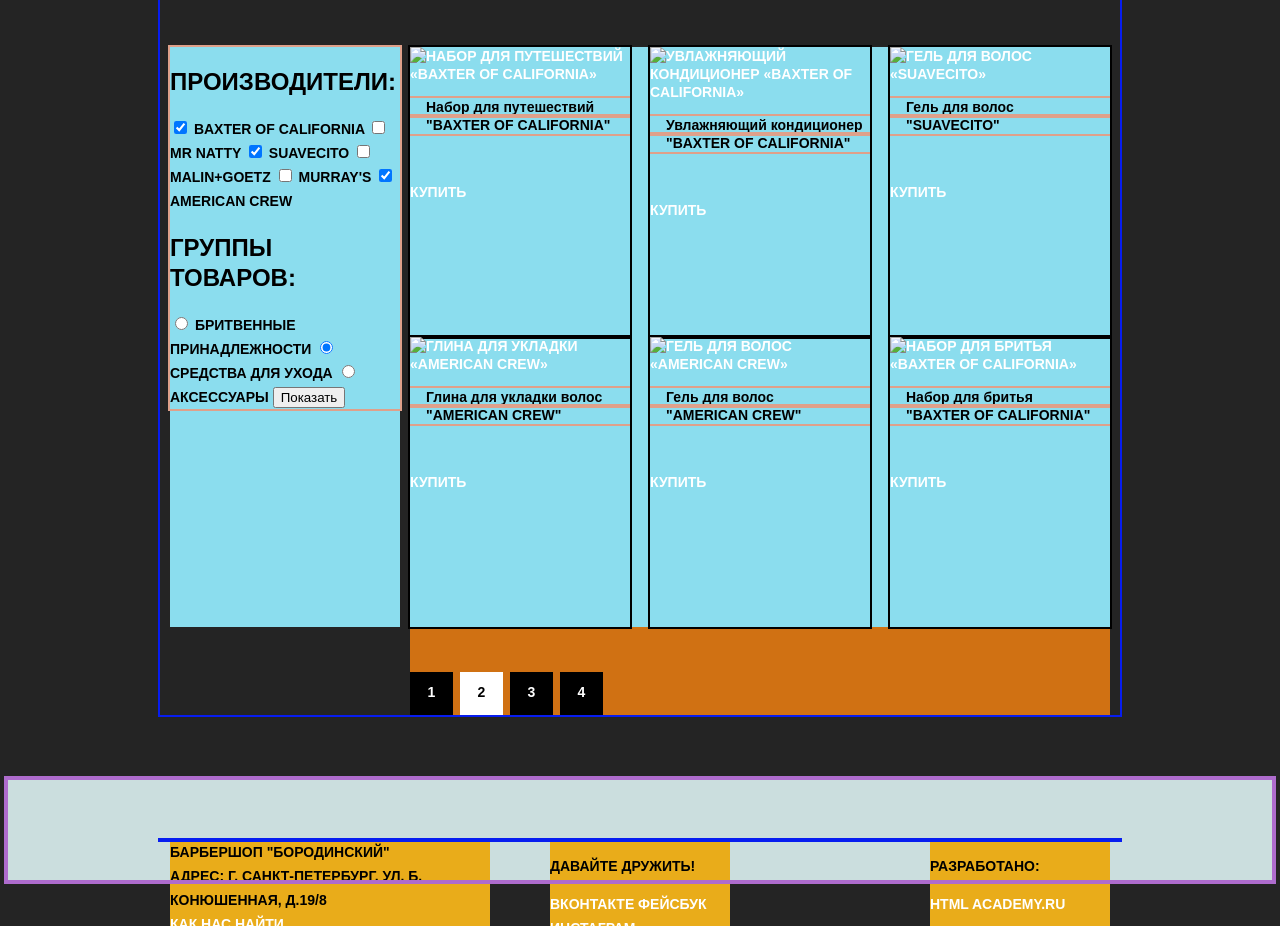
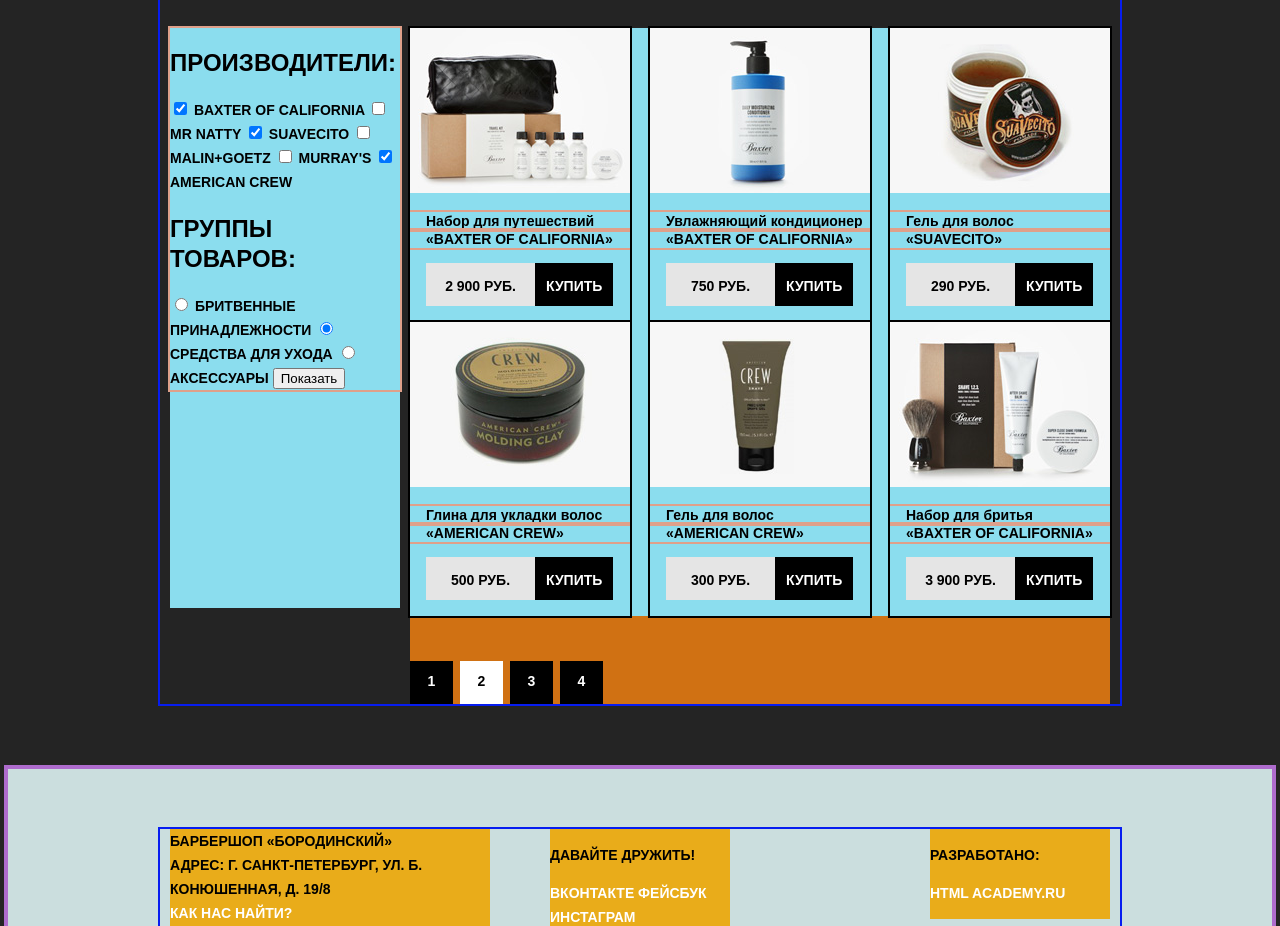
Before and after one commit to fretkus/211336-barbershop, a plain HTML site: page catalog.html in a window 1280 px wide. Shown: the part 255-1181 px from the top of the page. Drawn offline with Linux system fonts and the light colour scheme.

Commit message:
Внесла изменения с учетом стилей для сеток

```diff
--- a/catalog.html
+++ b/catalog.html
@@ -7,10 +7,12 @@
   </head>
   <body class="inner-page">
     <header class="main-header">
-      <div class="container">
+      <div class="container clearfix">
         <nav class="main-navigation">
-          <a href="#"><img src="img/logo-small.png" width="111" height="24" alt="Барбершоп «Бородинский»"></a>
           <ul>
+            <li>
+              <a href="#"><img src="img/logo-small.png" width="111" height="24" alt="Барбершоп «Бородинский»"></a>
+            </li>
             <li><a href="#">Информация</a></li>
             <li><a href="#">Новости</a></li>
             <li><a href="#">Прайс-лист</a></li>
@@ -25,7 +27,7 @@
         </div>
       </div>
     </header>
-    <main class="container">
+    <main class="container clearfix">
       <h1>Средства для ухода</h1>
       <ul class="breadcrumbs">
         <li><a href="#">Главная</a></li>
@@ -60,69 +62,81 @@
       <div class="main-content-right">
         <article class="catalog-item">
           <a href="#">
-            <img src="img/catalog/baxter1.jpg" width="220" height="165" alt="Набор для путешествий «BAXTER OF CALIFORNIA»">
+            <img src="img/baxter1.jpg" width="220" height="165" alt="Набор для путешествий «BAXTER OF CALIFORNIA»">
           </a>
           <a href="#">
             <span class="item">Набор для путешествий</span>
-            <span class="item-title">"Baxter of California"</span>
+            <span class="item-title">«Baxter of California»</span>
           </a>
-          <div class="price">2 900 руб.</div>
-          <a href="#" class="btn">Купить</a>
+          <section class="price">
+            <div class="item-price">2 900 руб.</div>
+            <a href="#" class="btn-price">Купить</a>
+          </section>
         </article>
         <article class="catalog-item">
           <a href="#">
-            <img src="img/catalog/baxter2.jpg" width="220" height="165" alt="Увлажняющий кондиционер «BAXTER OF CALIFORNIA»">
+            <img src="img/baxter2.jpg" width="220" height="165" alt="Увлажняющий кондиционер «BAXTER OF CALIFORNIA»">
           </a>
           <a href="#">
             <span class="item">Увлажняющий кондиционер</span>
-            <span class="item-title">"Baxter of California"</span>
+            <span class="item-title">«Baxter of California»</span>
           </a>
-          <div class="price">750 руб.</div>
-          <a href="#" class="btn">Купить</a>
+          <section class="price">
+            <div class="item-price">750 руб.</div>
+            <a href="#" class="btn-price">Купить</a>
+          </section>
         </article>
         <article class="catalog-item">
           <a href="#">
-            <img src="img/catalog/suavecito.jpg" width="220" height="165" alt="Гель для волос «SUAVECITO»">
+            <img src="img/suavecito.jpg" width="220" height="165" alt="Гель для волос «SUAVECITO»">
           </a>
           <a href="#">
             <span class="item">Гель для волос</span>
-            <span class="item-title">"Suavecito"</span>
+            <span class="item-title">«Suavecito»</span>
           </a>
-          <div class="price">290 руб.</div>
-          <a href="#" class="btn">Купить</a>
+          <section class="price">
+            <div class="item-price">290 руб.</div>
+            <a href="#" class="btn-price">Купить</a>
+          </section>
         </article>
         <article class="catalog-item">
           <a href="#">
-            <img src="img/catalog/crew1.jpg" width="220" height="165" alt="Глина для укладки «AMERICAN CREW»">
+            <img src="img/crew1.jpg" width="220" height="165" alt="Глина для укладки «AMERICAN CREW»">
           </a>
           <a href="#">
             <span class="item">Глина для укладки волос</span>
-            <span class="item-title">"American Crew"</span>
+            <span class="item-title">«American Crew»</span>
           </a>
-          <div class="price">500 руб.</div>
-          <a href="#" class="btn">Купить</a>
+          <section class="price">
+            <div class="item-price">500 руб.</div>
+            <a href="#" class="btn-price">Купить</a>
+          </section>
         </article>
         <article class="catalog-item">
           <a href="#">
-            <img src="img/catalog/crew2.jpg" width="220" height="165" alt="Гель для волос «AMERICAN CREW»">
+            <img src="img/crew2.jpg" width="220" height="165" alt="Гель для волос «AMERICAN CREW»">
           </a>
           <a href="#">
             <span class="item">Гель для волос</span>
-            <span class="item-title">"American Crew"</span>
+            <span class="item-title">«American Crew»</span>
           </a>
-          <div class="price">300 руб.</div>
-          <a href="#" class="btn">Купить</a>
+          <section class="price">
+            <div class="item-price">300 руб.</div>
+            <a href="#" class="btn-price">Купить</a>
+          </section>
         </article>
         <article class="catalog-item">
           <a href="#">
-            <img src="img/catalog/baxter3.jpg" width="220" height="165" alt="Набор для бритья «BAXTER OF CALIFORNIA»">
+            <img src="img/baxter3.jpg" width="220" height="165" alt="Набор для бритья «BAXTER OF CALIFORNIA»">
           </a>
           <a href="#">
             <span class="item">Набор для бритья</span>
-            <span class="item-title">"Baxter of California"</span>
+            <span class="item-title">«Baxter of California»</span>
           </a>
-          <div class="price">3 900 руб.</div>
-          <a href="#" class="btn">Купить</a>
+          <section class="price">
+            <div class="item-price">3 900 руб.</div>
+            <a href="#" class="btn-price">Купить</a>
+          </section>
         </article>
       </div>
       <div class="pagination">
@@ -133,11 +147,11 @@
       </div>
     </main>
     <footer class="main-footer">
-      <div class="container">
+      <div class="container clearfix">
         <section class="footer-contacts">
-          Барбершоп "Бородинский"<br>
-          Адрес: г. Санкт-Петербург, ул. Б. Конюшенная, д.19/8<br>
-          <a href="#">Как нас найти</a><br>
+          Барбершоп «Бородинский»<br>
+          Адрес: г. Санкт-Петербург, ул. Б. Конюшенная, д. 19/8<br>
+          <a href="#">Как нас найти?</a><br>
           Телефон: +7 (495) 666-02-66
         </section>
         <section class="footer-social">
```
Also changed, not shown: catalog-item.html (+12 -10 lines), index.html (+6 -6 lines).
